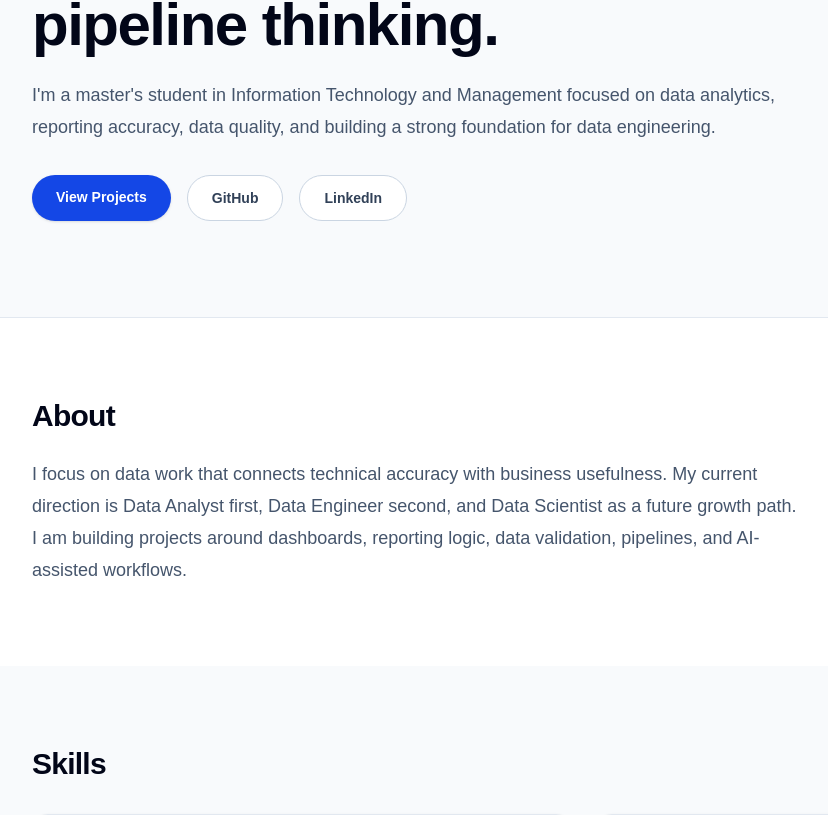
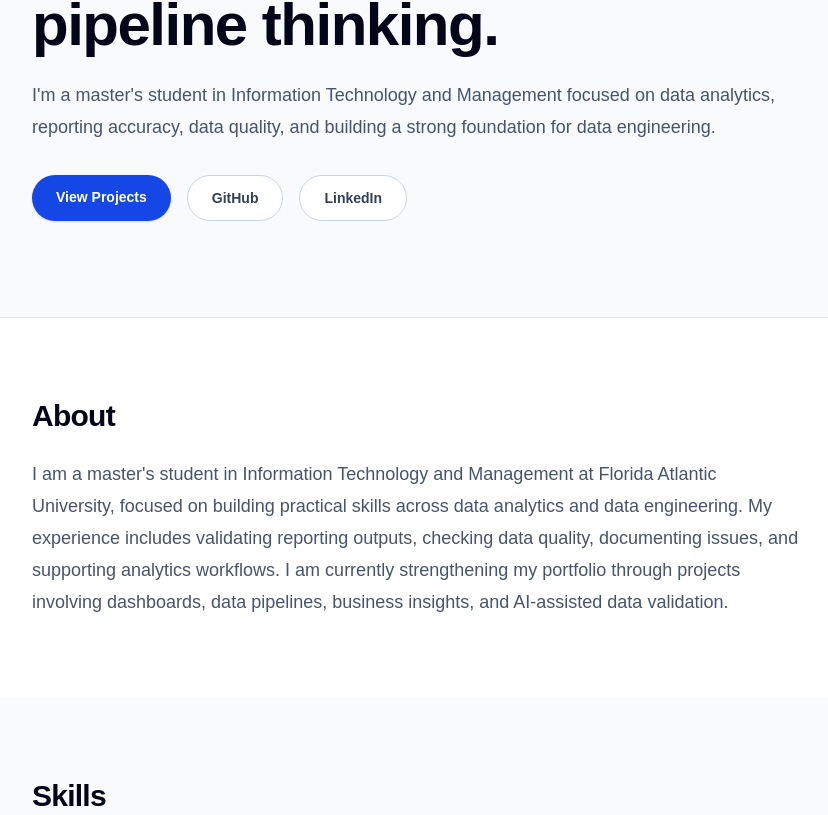
Before and after one commit to psalkineni-553/portfolio-website, a Next.js app: page / in a window 1280 px wide. Shown: the part 386-1201 px from the top of the page, without its empty margins (56-884 px from the left). Built offline with nearby package versions, Linux system fonts and the light colour scheme.

Commit message:
Improve about section content

```diff
--- a/src/app/page.tsx
+++ b/src/app/page.tsx
@@ -70,10 +70,12 @@ export default function Home() {
         <div className="mx-auto max-w-6xl px-6 py-20">
           <h2 className="text-3xl font-bold tracking-tight text-slate-950">About</h2>
           <p className="mt-6 max-w-3xl text-lg leading-8 text-slate-600">
-            I focus on data work that connects technical accuracy with business usefulness.
-            My current direction is Data Analyst first, Data Engineer second, and Data
-            Scientist as a future growth path. I am building projects around dashboards,
-            reporting logic, data validation, pipelines, and AI-assisted workflows.
+              I am a master&apos;s student in Information Technology and Management at Florida
+              Atlantic University, focused on building practical skills across data analytics
+              and data engineering. My experience includes validating reporting outputs,
+              checking data quality, documenting issues, and supporting analytics workflows.
+              I am currently strengthening my portfolio through projects involving dashboards,
+              data pipelines, business insights, and AI-assisted data validation.
           </p>
         </div>
       </section>
```
